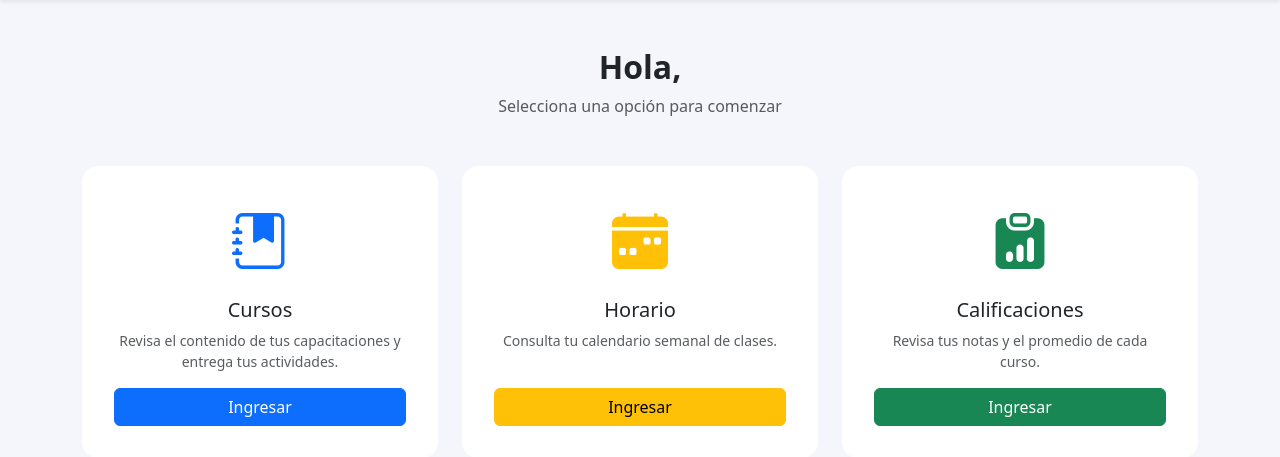
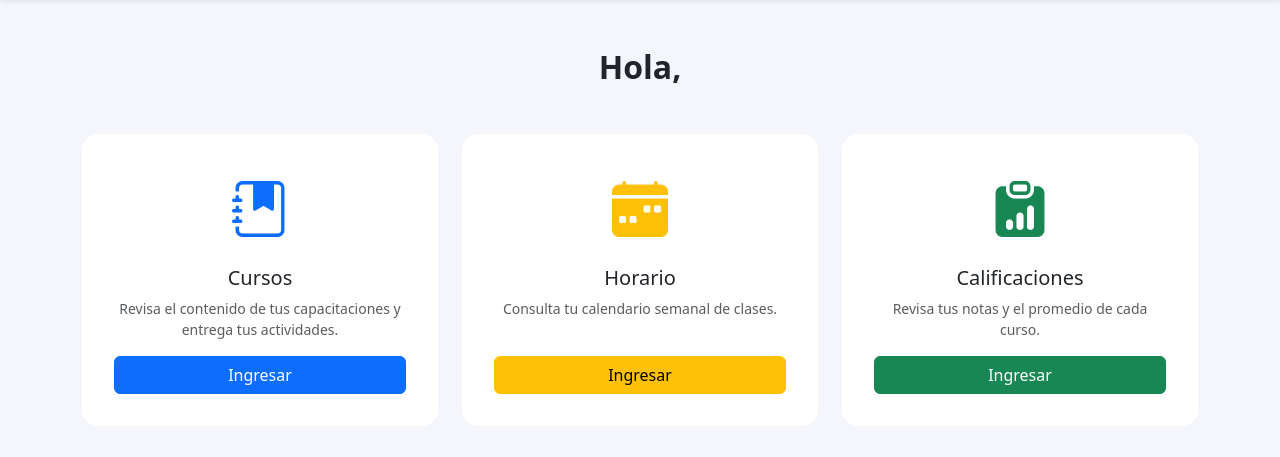
Before and after one commit to VAALTS/Proyecto-de-titulo, a Django app: page /alumno/ in a window 1280 px wide. Shown: the part 96-553 px from the top of the page. Run offline with Django 5.2, Linux system fonts and the light colour scheme; the visitor is signed in with stand-in values (Sample User, id 1).

Commit message:
Eliminación de texto menu de alumno

```diff
--- a/SCO/cursos/templates/alumno/menu.html
+++ b/SCO/cursos/templates/alumno/menu.html
@@ -5,7 +5,6 @@
 {% block content %}
 <div class="text-center mb-5">
     <h2 class="fw-bold">Hola, {{ user.primer_nombre }}</h2>
-    <p class="text-muted">Selecciona una opción para comenzar</p>
 </div>
 
 {# RF-13: una columna en celulares, tres desde pantallas medianas #}
```
